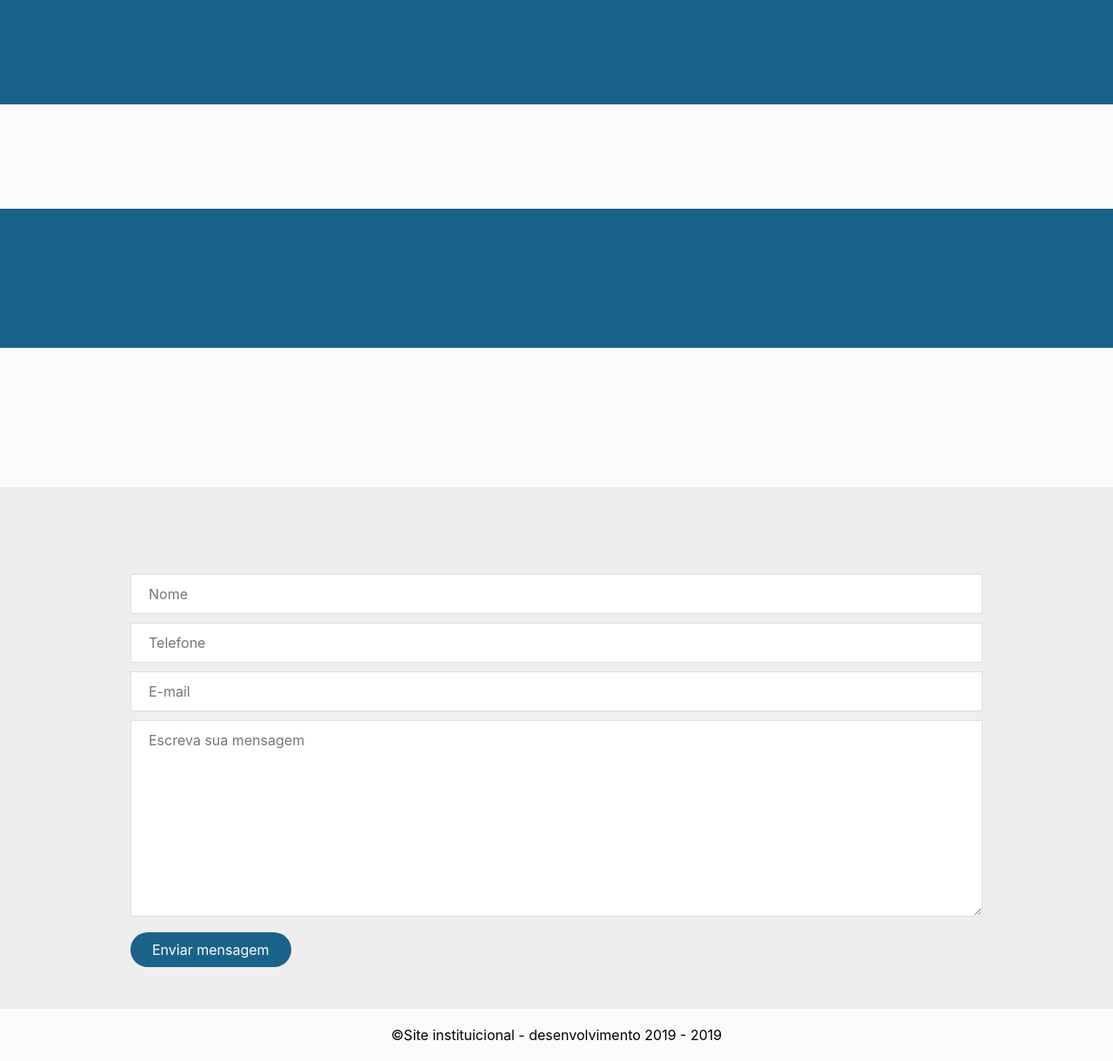
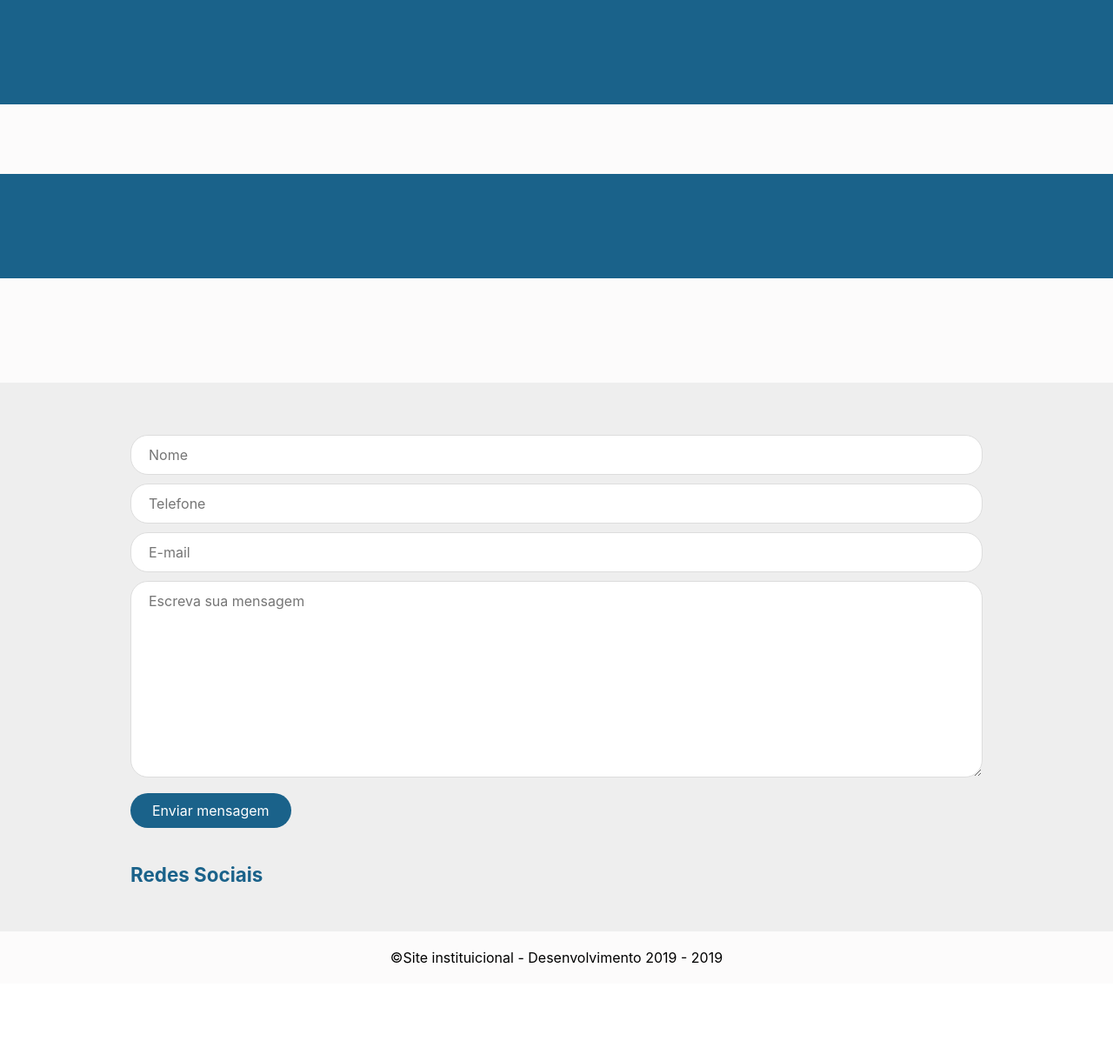
Before and after one commit to marcosggoncalves/site-painel-customizavel, a CodeIgniter 4 app: the page made by app/Views/home.php in a window 1280 px wide. Shown: the part 340-1560 px from the top of the page at 87% size. After the commit the page ends 1448 px from the top, so only its background shows below. Run offline with PHP 8.4 and a stand-in for CodeIgniter, Linux system fonts and the light colour scheme; the template is opened without the code that fills it, so the values that code supplies are empty; some libraries are stand-ins or nearby versions.

Commit message:
Alterações no layout

```diff
--- a/app/Controllers/Admin.php
+++ b/app/Controllers/Admin.php
@@ -27,7 +27,7 @@ class Admin extends BaseController
 			'servicos'=> $this->Servicos->getServicos(),
 			'depoimentos'=> $this->Depoimentos->getDepoimentos(),
 			'usuarios'=> $this->Usuarios->getUsuarios(),
-			'titulo' => 'Painel geral - site institucional'
+			'titulo' => 'Painel geral - painelSite'
 		];
 
 		return view('admin',$data);
--- a/app/Controllers/Artigos.php
+++ b/app/Controllers/Artigos.php
@@ -16,7 +16,7 @@ class Artigos extends BaseController
 	{
 		$data = [
 			'artigos'=> $this->model->getArtigos(),
-			'titulo' => 'Artigos- site institucional'
+			'titulo' => 'Artigos - painelSite'
 		];
 
 		return view('artigosCadastrar',$data);
--- a/app/Controllers/Depoimentos.php
+++ b/app/Controllers/Depoimentos.php
@@ -14,7 +14,7 @@ class Depoimentos extends BaseController
 	{
 		$data = [
 			'depoimentos'=> $this->model->getDepoimentos(),
-			'titulo' => 'Depoimentos - site institucional'
+			'titulo' => 'Depoimentos - painelSite'
 		];
 
 		return view('depoimentoCadastrar',$data);
--- a/app/Controllers/Pages.php
+++ b/app/Controllers/Pages.php
@@ -23,7 +23,7 @@ class Pages extends BaseController
             return redirect('painel');
 		}
 
-        $data['titulo'] = 'Editar página';
+        $data['titulo'] = 'Editar página - painelSite';
         $data['pageInputs'] = $findTable;
 
         return view('pagesModificar',$data);
--- a/app/Controllers/Redes.php
+++ b/app/Controllers/Redes.php
@@ -15,7 +15,7 @@ class Redes extends BaseController
 	{
 		$data = [
 			'redes'=> $this->model->getRedesSocias(),
-			'titulo' => 'Redes Sociais - site institucional'
+			'titulo' => 'Redes Sociais - painelSite'
 		];
 
 		return view('redesSociaisCadastrar',$data);
--- a/app/Controllers/Servicos.php
+++ b/app/Controllers/Servicos.php
@@ -15,7 +15,7 @@ class Servicos extends BaseController
 	{
 		$data = [
 			'servicos'=> $this->model->getServicos(),
-			'titulo' => 'Serviços - site institucional'
+			'titulo' => 'Serviços - painelSite'
 		];
 
 		return view('servicosCadastrar',$data);
--- a/app/Controllers/Usuarios.php
+++ b/app/Controllers/Usuarios.php
@@ -15,7 +15,7 @@ class Usuarios extends BaseController
 	{
 		$data = [
 			'usuarios'=> $this->model->getUsuarios(),
-			'titulo' => 'Usuários - site institucional'
+			'titulo' => 'Usuários - painelSite'
 		];
 
 		return view('usuariosCadastrar',$data);
--- a/app/Views/admin.php
+++ b/app/Views/admin.php
@@ -3,7 +3,7 @@
 <html>
 
 <head>
-    <title>Gerenciamento site institucional</title>
+    <title><?=$titulo?></title>
     <?php include('templates/head.inc.php');?>
 </head>
 
--- a/app/Views/artigosCadastrar.php
+++ b/app/Views/artigosCadastrar.php
@@ -35,7 +35,7 @@
                                     <label>Imagem Artigo</label>
                                     <input type="file" class="form-control" id="imagem-artigo" name="imagem-artigo">
                                 </div>
-                                <button type="submit" class="btn btn-success"><i class="fa fa-fw fa-check"></i> Publicar artigo</button>
+                                <button type="submit" class="btn btn-success"><i class="fa fa-fw fa-check"></i> Publicar Artigo</button>
                             </div>
                         </form>
                     </div>
--- a/app/Views/depoimentoCadastrar.php
+++ b/app/Views/depoimentoCadastrar.php
@@ -31,7 +31,7 @@
                                     <label id="descrição">Depoimento</label>
                                     <textarea class="form-control" rows="3" id="descrição" name="descrição" placeholder="Escreva o depoimento"></textarea>
                                 </div>
-                                <button type="submit" class="btn btn-success"><i class="fa fa-fw fa-check"></i>Salvar depoimento</button>
+                                <button type="submit" class="btn btn-success"><i class="fa fa-fw fa-check"></i>Salvar Depoimento</button>
                             </div>
                         </form>
                     </div>
--- a/app/Views/home.php
+++ b/app/Views/home.php
@@ -6,6 +6,7 @@
     <link rel="shortcut icon" type="image/png" href="/favicon.ico" />
     <link rel="stylesheet" type="text/css" href="siteStyle/css/variaveis.css">
     <link rel="stylesheet" type="text/css" href="siteStyle/css/style.css">
+    <link rel="stylesheet" href="https://cdnjs.cloudflare.com/ajax/libs/font-awesome/4.5.0/css/font-awesome.min.css">
     <link rel="stylesheet" href="https://cdnjs.cloudflare.com/ajax/libs/OwlCarousel2/2.3.4/assets/owl.carousel.min.css">
     <link rel="stylesheet" href="https://cdnjs.cloudflare.com/ajax/libs/OwlCarousel2/2.3.4/assets/owl.theme.default.min.css">
     <script src="https://cdnjs.cloudflare.com/ajax/libs/jquery/3.4.1/jquery.js"></script>
@@ -35,7 +36,7 @@
                             <a href="/artigos">Artigos</a>
                         </li>
                         <li>
-                            <a href="/painel">Painel</a>
+                            <a href="/painel" target="_seft">Painel</a>
                         </li>
                     </ul>
                 </nav>
@@ -127,7 +128,7 @@
                 </div>
             </div>
         </section>
-        <section id="fale-conosco" class="container-variavel-opcional">
+        <section id="fale-conosco" class="container-variavel-opcional ">
             <div class="container">
                 <div>
                     <div class="container-titulo">
@@ -177,12 +178,22 @@
                         </form>
                     </div>
                 </div>
+                <div class="container-titulo">
+                    <h1>Redes Sociais</h1>
+                    <div class="redes-sociais">
+                        <ul>
+                            <?php foreach($redes as $rede):?>
+                                <li><a href="<?=$rede['link_social']?>"><?=$rede['icone_social']?></a></li>
+                            <?php endforeach?>
+                        </ul>
+                    </div>
+                </div>
             </div>
         </section>
     </main>
     <footer class="footer">
         <div class="container">
-            <p>&copy;Site instituicional - desenvolvimento 2019 - <?=date('Y')?> </p>
+            <p>&copy;Site instituicional - Desenvolvimento 2019 - <?=date('Y')?> </p>
         </div>
     </footer>
 </body>
--- a/app/Views/login.php
+++ b/app/Views/login.php
@@ -37,7 +37,9 @@
                     <span class="glyphicon glyphicon-lock form-control-feedback"></span>
                 </div>
                 <div class="row">
-                    <div class="col-xs-8"></div>
+                    <div class="col-xs-8">
+                        <a href="/">Voltar para site</a>
+                    </div>
                     <div class="col-xs-4">
                         <button type="submit" class="btn btn-success btn-block btn-flat"><i class="fa fa-fw fa-check"></i>Entrar</button>
                     </div>
--- a/app/Views/pagesModificar.php
+++ b/app/Views/pagesModificar.php
@@ -59,7 +59,7 @@
                                         </div>
                                      <?php endif?>
                                 <?php endforeach?>
-                                <button type="submit" class="btn btn-success"><i class="fa fa-fw fa-check"></i>Atualizar página</button>
+                                <button type="submit" class="btn btn-success"><i class="fa fa-fw fa-check"></i>Atualizar Página</button>
                             </div>
                         </form>
                     </div>
--- a/app/Views/servicosCadastrar.php
+++ b/app/Views/servicosCadastrar.php
@@ -31,7 +31,7 @@
                                     <label for="descrição">Descrição</label>
                                     <textarea class="form-control" rows="3" id="descrição" name="descrição" placeholder="Descrição serviço"></textarea>
                                 </div>
-                                <button type="submit" class="btn btn-success"><i class="fa fa-fw fa-check"></i>Salvar serviço</button>
+                                <button type="submit" class="btn btn-success"><i class="fa fa-fw fa-check"></i>Salvar Serviço</button>
                             </div>
                         </form>
                     </div>
--- a/app/Views/usuariosCadastrar.php
+++ b/app/Views/usuariosCadastrar.php
@@ -35,7 +35,7 @@
                                     <label for="senha">Senha:</label>
                                     <input type="password" class="form-control" id="senha" name="senha" placeholder="Senha usuário">
                                 </div>
-                                <button type="submit" class="btn btn-success"><i class="fa fa-fw fa-check"></i> Salvar usuário</button>
+                                <button type="submit" class="btn btn-success"><i class="fa fa-fw fa-check"></i> Salvar Usuário</button>
                             </div>
                         </form>
                     </div>
--- a/public/siteStyle/css/style.css
+++ b/public/siteStyle/css/style.css
@@ -109,6 +109,8 @@
     .banner-container-texto div h1 {
         text-align: center;
         font-size: 1.5rem;
+        margin-bottom: 2rem;
+        margin-top: 2rem;
     }
 
     .banner-container-texto p {
@@ -117,7 +119,7 @@
 
     .container-titulo {
         text-align: justify;
-        padding: 40px 20px;
+        padding: 20px 20px;
     }
 
     .container-titulo h1 {
@@ -126,7 +128,7 @@
     }
 
     .container-titulo p {
-        font-size: 1.5rem;
+        font-size: 1.2rem;
         color: var(--color-font-1);
     }
 
@@ -209,14 +211,8 @@
         color: var(--color-font-2);
     }
 
-    #fale-conosco .container-titulo h1,
-    #fale-conosco .container-titulo p {
-        color: var(--color-banner);
-    }
-
     .fale-conosco {
         padding: 20px 20px;
-        padding-bottom: 3rem;
     }
 
     .container-input {
@@ -233,6 +229,7 @@
     .container-input textarea {
         padding: 12px 20px;
         border: 1px solid #dddddd;
+        border-radius: 20px;
     }
 
     .container-input textarea {
@@ -256,6 +253,24 @@
     .footer p {
         color: var(--color-font-1);
         text-align: center;
+    }
+
+    .redes-sociais {
+        margin-top: 1rem;
+        margin-bottom: 1rem;
+    }
+
+    .redes-sociais ul {
+        display: flex;
+    }
+
+    .redes-sociais i {
+        font-size: 2rem;
+        color: var(--color-banner);
+    }
+
+    .redes-sociais ul li {
+        list-style: none;
     }
 
     .postagem-artigo {
@@ -323,7 +338,7 @@
 
     .success,
     .alert {
-        background: #cc0000;
+        background: #ec2323;
         padding: 20px 20px;
         color: var(--color-font-2);
         margin-bottom: 1rem;
@@ -374,6 +389,10 @@
         .banner-container-texto {
             width: 50%;
         }
+        .banner-container-texto div h1 {
+            margin-bottom: 0.5rem;
+            margin-top: unset;
+        }
         .card {
             padding: 20px 20px;
             margin: 10px 10px;
--- a/public/siteStyle/css/variaveis.css
+++ b/public/siteStyle/css/variaveis.css
@@ -5,5 +5,5 @@
     --color-font-2: #ffffff;
     --size-font-header: 1.1rem;
     --size-font-header-text: 1rem;
-    --size-font-titulos: 1.2rem;
+    --size-font-titulos: 1.4rem;
 }
--- a/public/templates/header.inc.php
+++ b/public/templates/header.inc.php
@@ -3,7 +3,7 @@
 ?>
 <div class="wrapper">
     <header class="main-header">
-        <a href="/" class="logo">
+        <a href="/painel" class="logo">
             <span class="logo-mini"><b>P</b>S</span>
             <span class="logo-xs"><b>Painel</b>Site</span>
         </a>
```
Also changed, not shown: app/Controllers/Home.php (+5 -2 lines).
